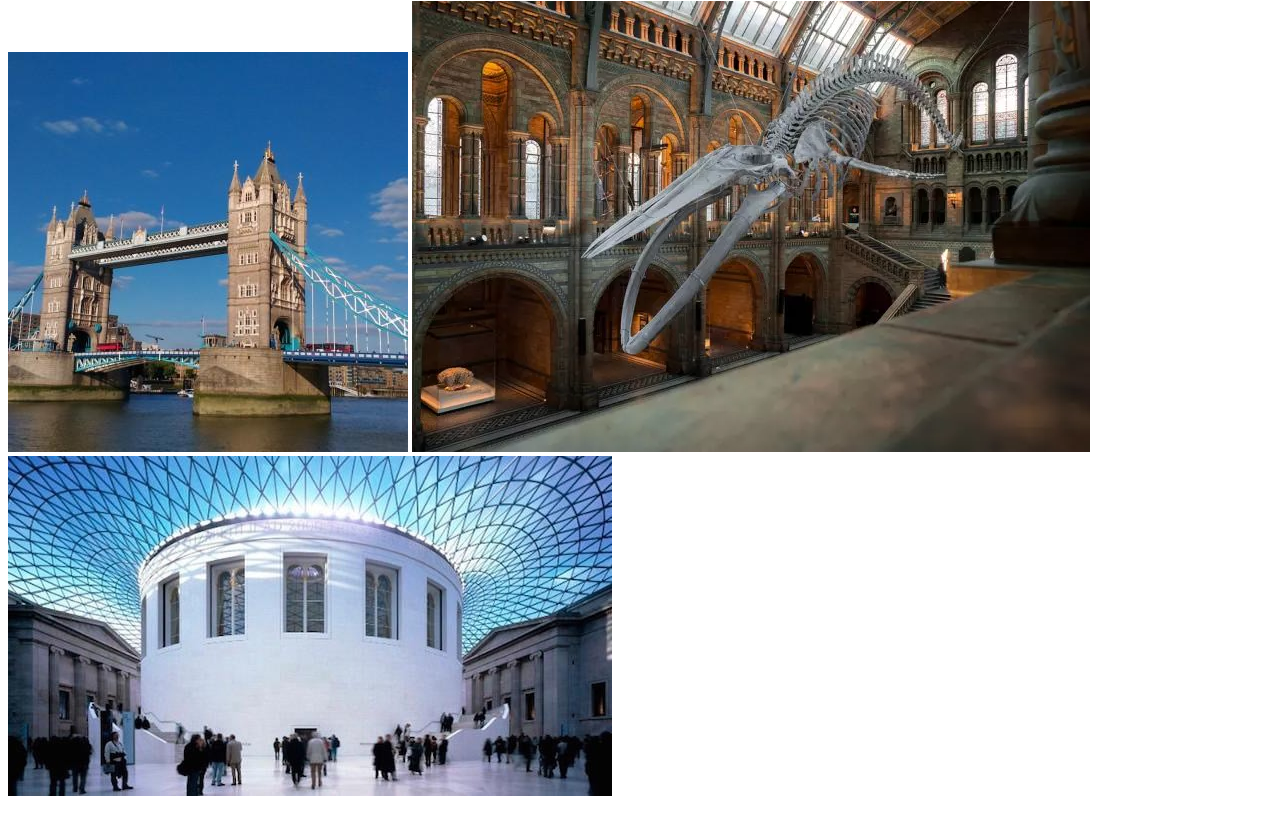
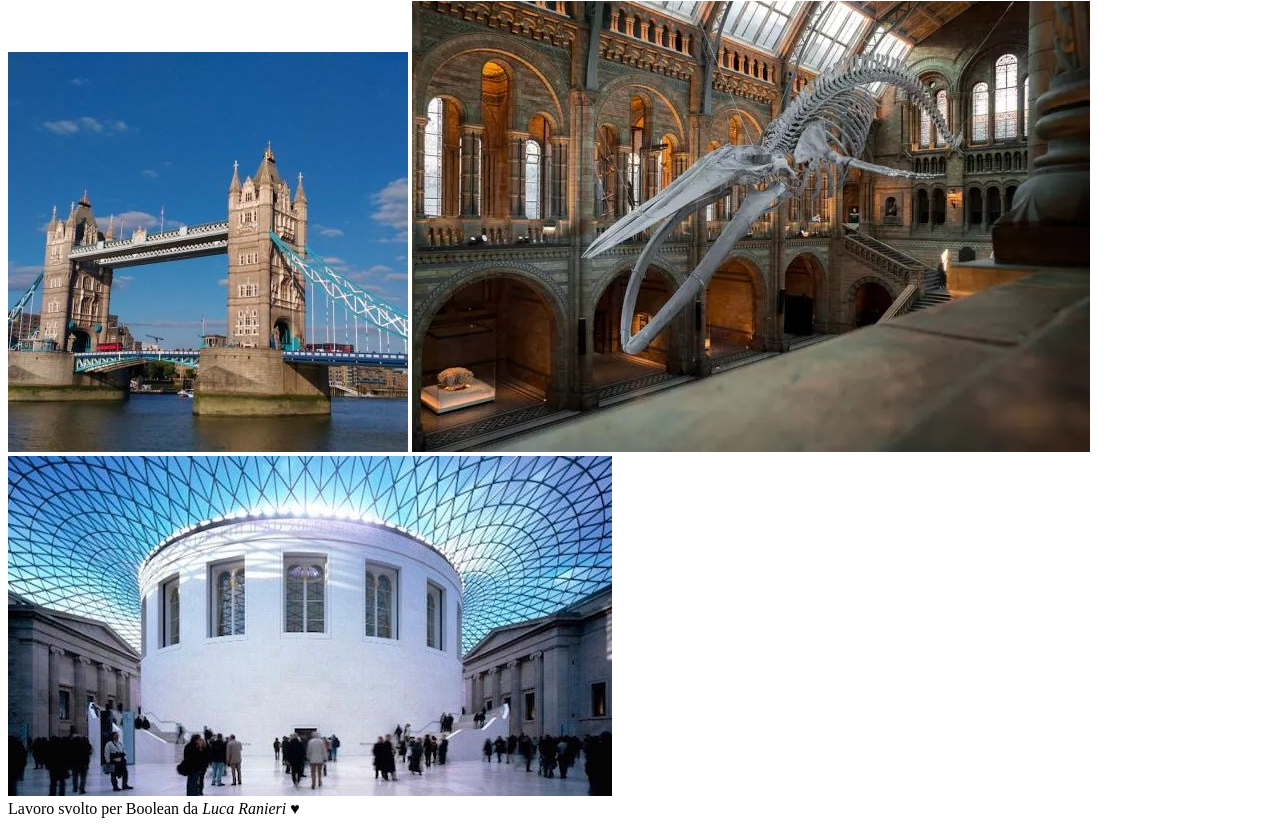
Before and after one commit to LucaRanieri96/html-london-trip, a plain HTML site: page index.html in a window 1280 px wide. Shown: the part 1756-2582 px from the top of the page. Drawn offline with Linux system fonts and the light colour scheme.

Commit message:
Last update html code

```diff
--- a/index.html
+++ b/index.html
@@ -118,11 +118,13 @@
             <img src="./img/british-museum.jpg" alt="British Museum hall">
         </section>
 
-
     </main>
 
+    <!-- Footer Added  -->
     <footer>
+        <div>Lavoro svolto per Boolean da <em>Luca Ranieri</em> &#9829;</div>
     </footer>
 
 </body>
+
 </html>
```
